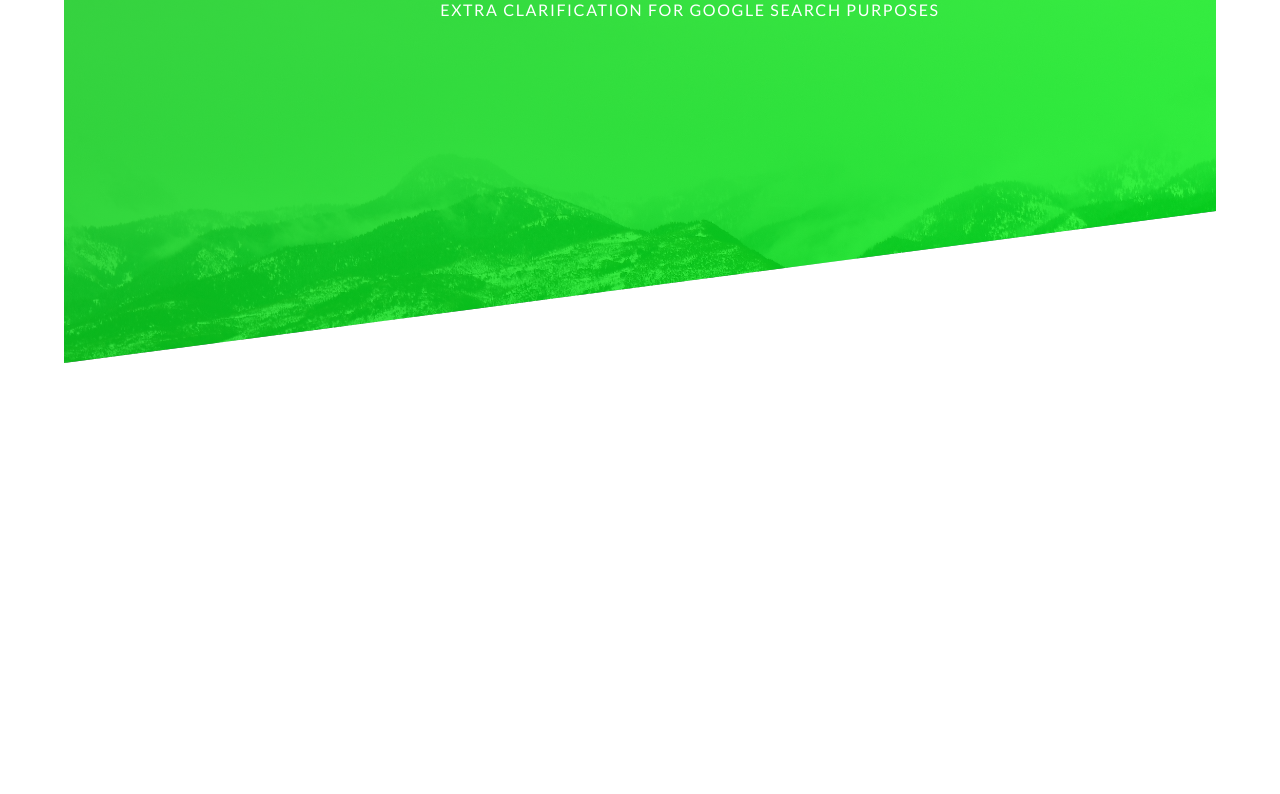
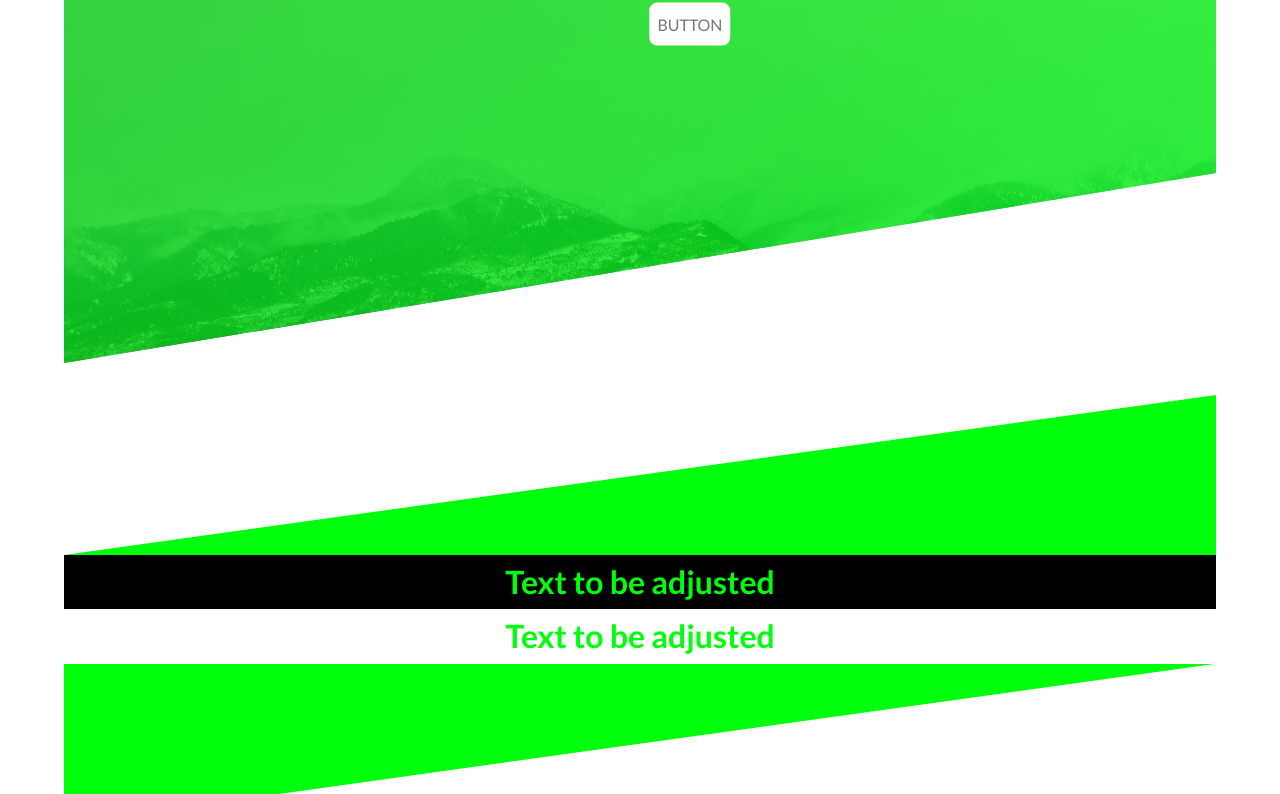
Before and after one commit to Jones-Davie/CSS, a plain HTML site: page index.html in a window 1280 px wide. Shown: the part 461-1255 px from the top of the page. Before the commit the page ends 888 px from the top, so only its background shows below. Drawn offline with Linux system fonts and the light colour scheme.

Commit message:
playing with blending options

```diff
--- a/index.html
+++ b/index.html
@@ -26,8 +26,21 @@
                     <span class="primary-title"> Title </span>
                     <span class="primary-text"> extra clarification for google search purposes</span>
                 </h1>
+                <a href="#" class="btn-white" role="button">
+                    button
+                </a>
             </div>
         </header>
+
+        <!-- Testing blending modes -->
+        <div class="green-container">
+            <div class="blender-black">
+                Text to be adjusted
+            </div>
+            <div class="blender-white">
+                Text to be adjusted
+            </div>
+        </div>
         <!--End Header -->
     </body>
 
--- a/style.css
+++ b/style.css
@@ -8,7 +8,7 @@
     box-sizing: border-box;
 }
 
-/* set standard font settings and hid overflow  */
+/* set standard font settings and hide overflow  */
 html, body {
     overflow-x: hidden;
     padding: 2rem;
@@ -28,7 +28,7 @@ html, body {
                         url(img/mountains.jpeg);
     background-size: cover;
     background-position: top;
-    clip-path: polygon( 0 0, 100% 0, 100% 80%, 0 100%  ); /* follow the path in the order of x y from top left in clockwise direction  for a handy tool go to bennettfeely.com/clippy */
+    clip-path: polygon( 0 0, 100% 0, 100% 75%, 0 100%  ); /* follow the path in the order of x y from top left in clockwise direction  for a handy tool go to bennettfeely.com/clippy */
 }
 
 /* main header content */
@@ -53,6 +53,8 @@ html, body {
 .primary-header {
     color: white;
     align-content: center;
+    text-transform: uppercase;
+    backface-visibility: hidden; /* to prevent known glitches in animation, does not work if you want to rotate because it has no backface anymore */
 }
 
 .primary-title {
@@ -60,12 +62,7 @@ html, body {
     letter-spacing: .2rem;
     font-weight: 700;
     display: block;
-    text-transform: uppercase;
-
-    animation-name: moveInLeft;
-    animation-duration: 2s;
-    animation-timing-function: ease-out;
-
+    animation: moveInLeft 2s ease-out;
 }
 
 .primary-text {
@@ -73,12 +70,29 @@ html, body {
     letter-spacing: .1rem;
     font-weight: 400;
     display: block;
+
+    animation: moveInRight 2s ease-out;
+}
+
+.btn-white, .btn-white:visited, .btn-white:link  {
+    background-color: white;
     text-transform: uppercase;
+    text-decoration: none;
+    color: inherit;
+    display: inline-block;
+    padding: .5rem;
+    margin: 1rem;
+    border-radius: .5rem;
 
-    animation-name: moveInRight;
-    animation-duration: 2s ;
-    animation-timing-function: ease-out;
+    animation: moveInBottom 1.5s ease-out .75s;
+    animation-fill-mode: backwards; /* before the animation plays, the button has the 0% state of the animation */
 }
+
+.btn-white:hover {
+    transform: scale( 1.1);
+    transition: 0.2s ease-out;
+}
+
 
 /* main header animation */
 @keyframes moveInLeft {
@@ -105,6 +119,17 @@ html, body {
     }
 }
 
+@keyframes moveInBottom {
+    0% {
+        opacity: 0;
+        transform: translateY(3rem);
+
+    } 100% {
+        opacity: 1;
+        transform: translateY(0);
+    }
+}
+
 /* Reminder
 
 when using animation only use transform and opacity, the others are not optimized yet
@@ -112,3 +137,37 @@ when making keyframes do so in % 0% begin the start end 100% begin the end.
 you can add any number of keyframes at different %.
 
 */
+
+/* green container for blend setting experiments */
+
+.green-container {
+    display:block;
+    overflow: hidden; /* scale to fit content */
+    margin-top: 2rem;
+    padding: 10rem 0 10rem 0;
+    background-color:rgb(0, 255, 13);
+    clip-path: polygon(0% 10rem, 100% 0%, 100% calc(100% - 10rem), 0% 100%);
+    width: 100%;
+    text-align: center;
+    font-weight: 700;
+    font-size: 2rem;
+}
+
+.blender-black {
+    position: relative;
+    left: 50%;
+    transform: translateX(-50%);
+    background-color: black;
+    color: white;
+    mix-blend-mode: darken;
+
+}
+
+.blender-white {
+    position: relative;
+    left: 50%;
+    transform: translateX(-50%);
+    background-color: white;
+    color: black;
+    mix-blend-mode: lighten;
+}
```
